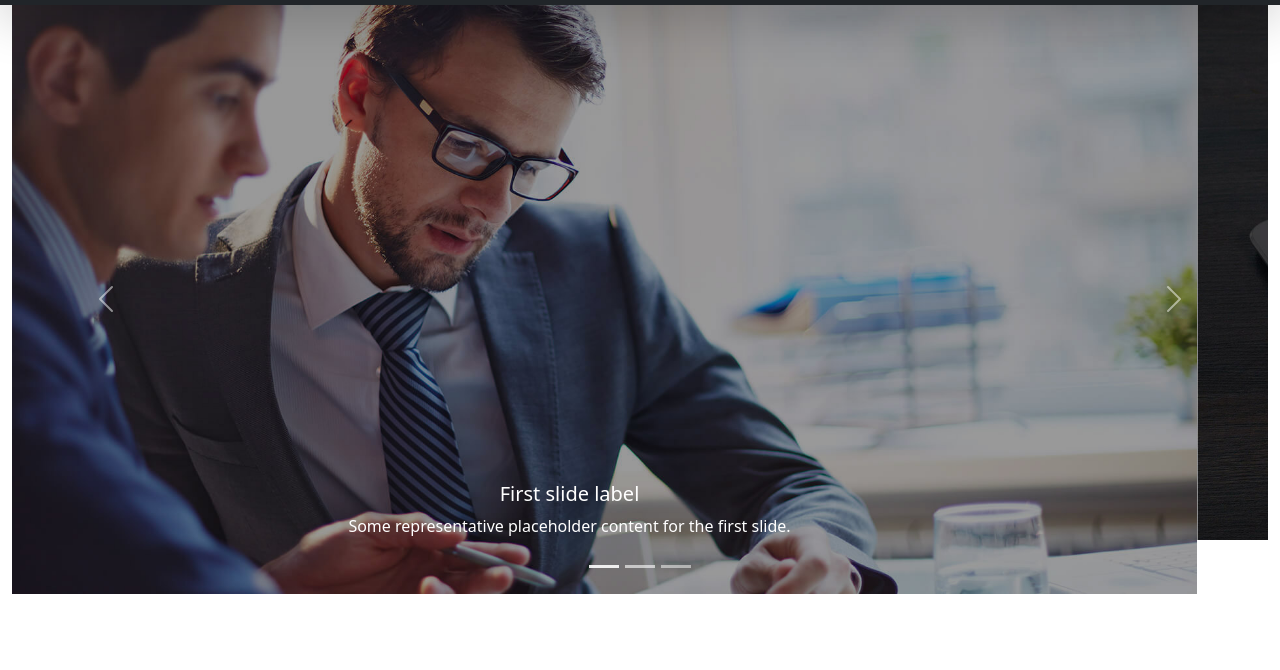
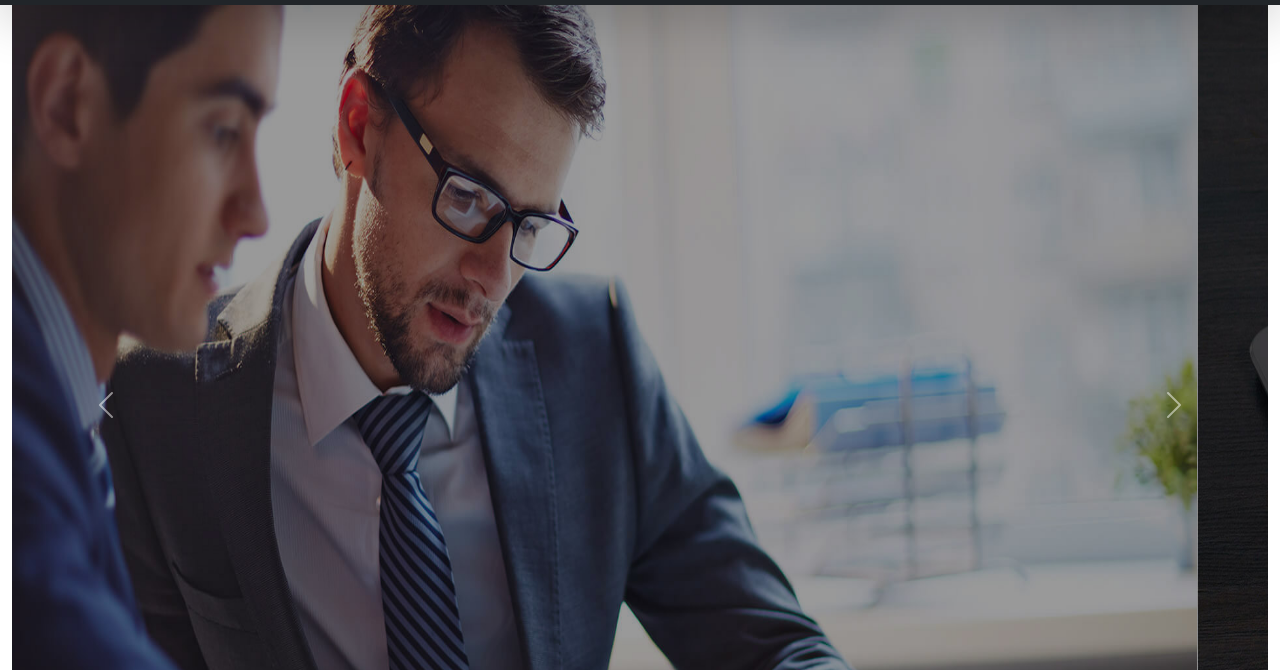
Before and after one commit to developer-zahir/class-29-assignment-, a plain HTML site: page index.html in a window 1280 px wide. Shown: the part 81-751 px from the top of the page. Drawn offline with nearby package versions, Linux system fonts and the light colour scheme.

Commit message:
Update index.html

```diff
--- a/index.html
+++ b/index.html
@@ -16,9 +16,18 @@
     <!-- Bootstrap CSS -->
     <link href="https://cdn.jsdelivr.net/npm/bootstrap@5.0.0-beta3/dist/css/bootstrap.min.css" rel="stylesheet" integrity="sha384-eOJMYsd53ii+scO/bJGFsiCZc+5NDVN2yr8+0RDqr0Ql0h+rP48ckxlpbzKgwra6"
         crossorigin="anonymous" />
+<style>
+   .carousel-inner .carousel-item {
+  position: relative;
+  height: 100vh;
+}
 
+ .carousel-inner .carousel-item img {
+  width: 100%;
+  height: 100%;
+}
+    </style>
     <title>assignment</title>
-    <link rel="stylesheet" href="style.css" />
 </head>
 
 <body>
```
